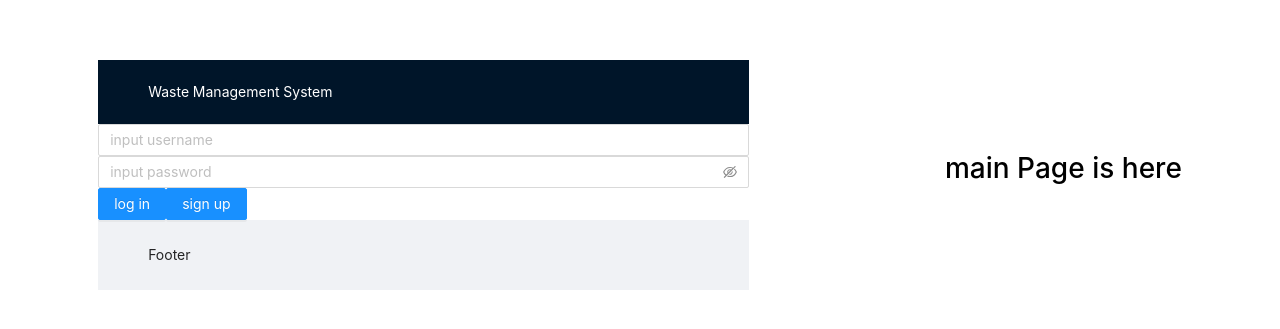
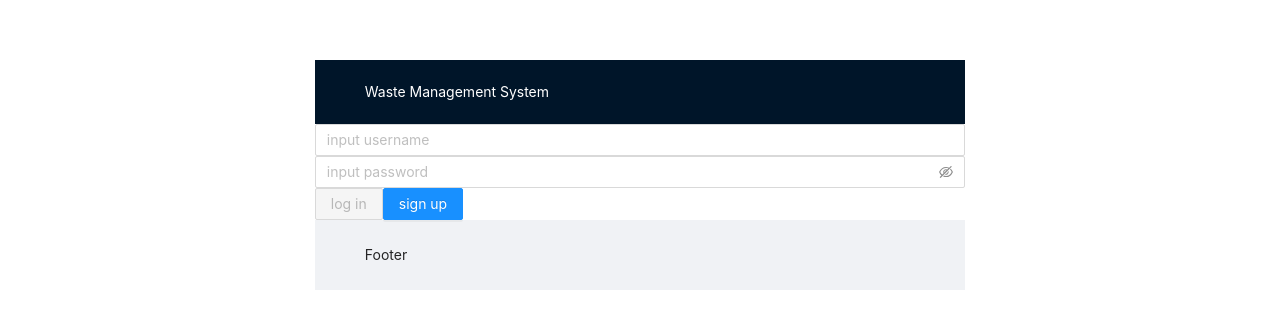
Before and after one commit to masoudz88/food_donations_frontend, a React (Create React App) app in the folder waste-management/: page / in a window 1280 px wide. Shown: the part 225-554 px from the top of the page. Built offline with nearby package versions, Linux system fonts and the light colour scheme.

Commit message:
route to another page on click

```diff
--- a/waste-management/src/App.js
+++ b/waste-management/src/App.js
@@ -1,12 +1,17 @@
 import Credential from "./Credential";
 import Mainpage from "./Mainpage";
+import { BrowserRouter as Router, Switch, Route } from "react-router-dom";
 
 const App = () => {
   return (
-    <div className="container">
-      <Credential />
-      <Mainpage />
-    </div>
+    <Router>
+      <div className="container">
+        <Switch>
+          <Route path="/" exact component={Credential} />
+          <Route path="/Mainpage" exact component={Mainpage} />
+        </Switch>
+      </div>
+    </Router>
   );
 };
 
--- a/waste-management/src/Credential.js
+++ b/waste-management/src/Credential.js
@@ -1,3 +1,4 @@
+import { Link } from "react-router-dom";
 import { Input } from "antd";
 import { EyeInvisibleOutlined, EyeTwoTone } from "@ant-design/icons";
 import { Button } from "antd";
@@ -16,6 +17,7 @@ const Credential = () => {
       console.log("hi");
     }
   };
+  const buttonDisable = name !== "masoud" || password !== "zare";
   return (
     <div>
       <Header style={myStyle}>Waste Management System</Header>
@@ -31,9 +33,11 @@ const Credential = () => {
             visible ? <EyeTwoTone /> : <EyeInvisibleOutlined />
           }
         />
-        <Button type="primary" onClick={myClick}>
-          log in
-        </Button>
+        <Link to="./Mainpage">
+          <Button disabled={buttonDisable} type="primary" onClick={myClick}>
+            log in
+          </Button>
+        </Link>
         <Button type="primary">sign up</Button>
       </Content>
       <Footer>Footer</Footer>
```
